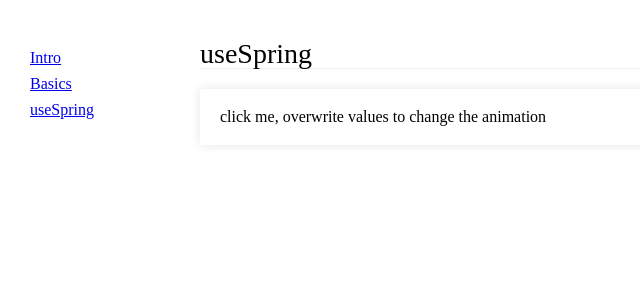
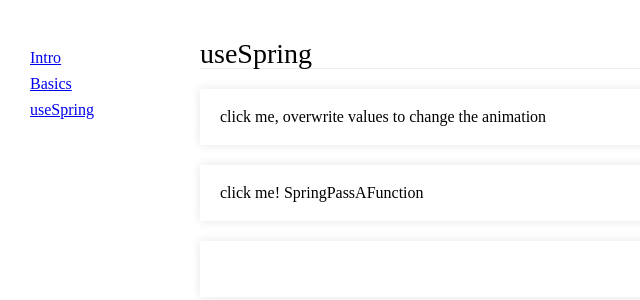
Before and after one commit to Gaohaoyang/learn-react-spring, a React (Create React App) app: page /#/useSpring in a window 1280 px wide. Shown: the top 300 px of the page, without its empty margins (0-640 px from the left). Built offline with nearby package versions, Linux system fonts and the light colour scheme.

Commit message:
pub commit

```diff
--- /dev/null
+++ b/src/components/SpringAshyncChain.jsx
@@ -0,0 +1,17 @@
+import React from 'react'
+import { useSpring, animated } from 'react-spring'
+
+function SpringAshyncChain() {
+  const props = useSpring({
+    from: { opacity: 0, color: 'red' },
+    to: [
+      { opacity: 1, color: '#ffaaee' },
+      { opacity: 0, color: 'rgb(14,26,19)' },
+    ],
+  })
+  return (
+    <animated.div style={props}>I will fade in and out (chain)</animated.div>
+  )
+}
+
+export default SpringAshyncChain
--- /dev/null
+++ b/src/components/SpringAshyncScripts.jsx
@@ -0,0 +1,18 @@
+import React from 'react'
+import { useSpring, animated } from 'react-spring'
+
+function SpringAshyncScripts() {
+  const props = useSpring({
+    to: async (next) => {
+      await next({ opacity: 1, color: '#ffaaee' })
+      await next({ opacity: 0, color: 'rgb(14,26,19)' })
+    },
+    from: { opacity: 0, color: 'red' },
+  })
+
+  return (
+    <animated.div style={props}>I will fade in and out</animated.div>
+  )
+}
+
+export default SpringAshyncScripts
--- /dev/null
+++ b/src/components/SpringPassAFun.jsx
@@ -0,0 +1,27 @@
+import React from 'react'
+import { useSpring, animated } from 'react-spring'
+
+let toggle = false
+
+function SpringPassAFun() {
+  const [{ opacity }, set] = useSpring(() => ({
+    opacity: 1,
+  }))
+  return (
+    <animated.div
+      style={{
+        opacity,
+      }}
+      onClick={() => {
+        set({
+          opacity: toggle ? 1 : 0,
+        })
+        toggle = !toggle
+      }}
+    >
+      click me! SpringPassAFunction
+    </animated.div>
+  )
+}
+
+export default SpringPassAFun
--- a/src/components/useSpring.jsx
+++ b/src/components/useSpring.jsx
@@ -1,6 +1,9 @@
 import React from 'react'
 
 import SpringOverwrite from './SpringOverwrite'
+import SpringPassAFun from './SpringPassAFun'
+import SpringAshyncScripts from './SpringAshyncScripts'
+import SpringAshyncChain from './SpringAshyncChain'
 
 function UseSpring() {
   return (
@@ -9,6 +12,15 @@ function UseSpring() {
       <div className="panel">
         <SpringOverwrite />
       </div>
+      <div className="panel">
+        <SpringPassAFun />
+      </div>
+      <div className="panel">
+        <SpringAshyncScripts />
+      </div>
+      <div className="panel">
+        <SpringAshyncChain />
+      </div>
     </>
   )
 }
```
Also changed, not shown: src/components/SpringFlipCard.jsx (added, +11 -0 lines), 1 other file (tests, documents, lock files or other folders).
